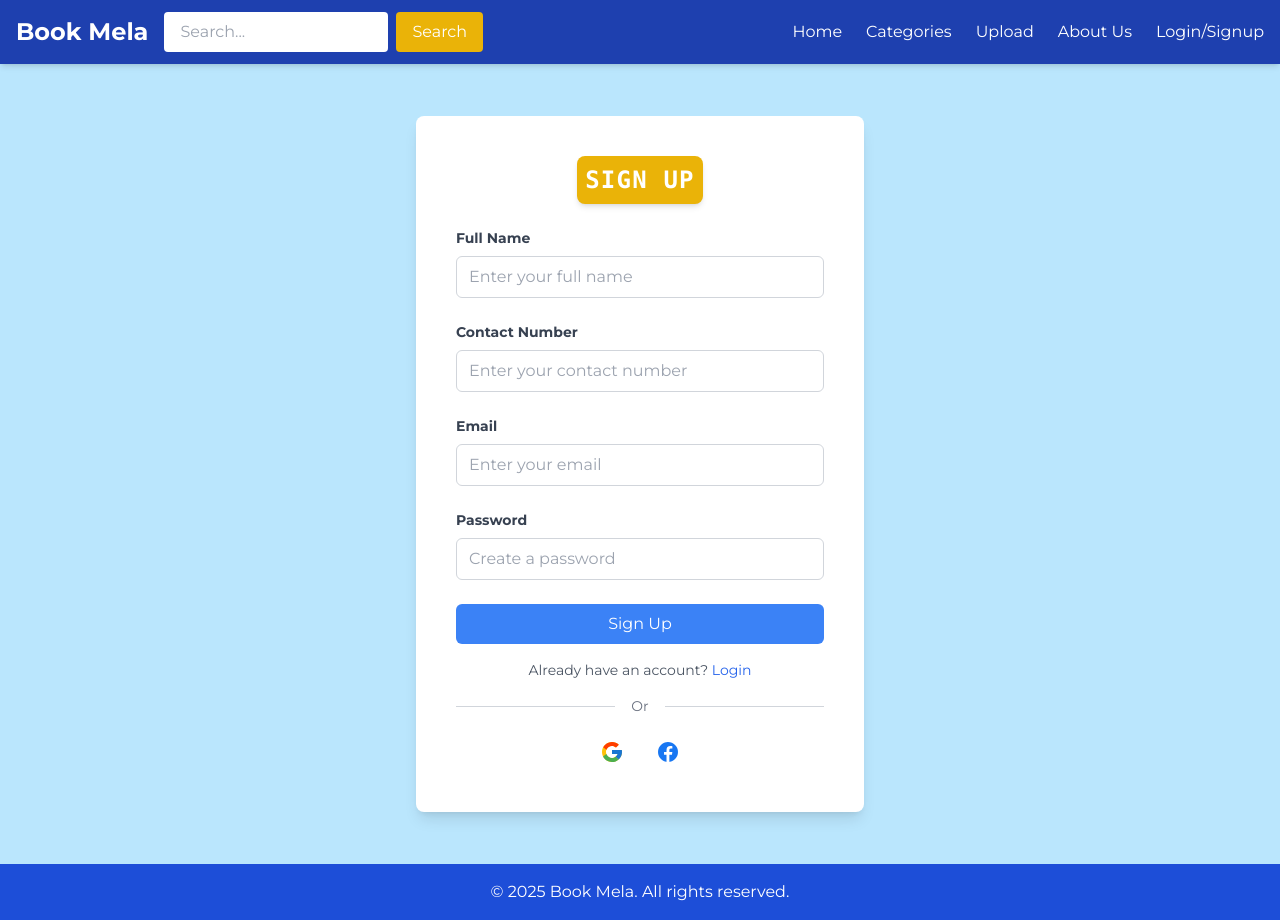
After one commit to aadesh1145/Helix-080, a Flask app: page /signup in a window 1280 px wide. The commit adds this page. Run offline with Flask 3, Linux system fonts and the light colour scheme; some libraries are stand-ins or nearby versions.

Commit message:
initial commit

```diff
--- /dev/null
+++ b/templates/signup.html
@@ -0,0 +1,106 @@
+
+{% extends "layout.html" %}
+
+{% block title %}Sign Up - Book Mela{% endblock %}
+
+{% block content %}
+<div class="bg-sky-200 h-screen flex items-center justify-center">
+    <div class="bg-white p-10 rounded-lg shadow-lg max-w-md w-full">
+        <h2 class="text-2xl font-bold mb-6 text-center text-white font-mono tracking-wider bg-yellow-500 p-2 mx-auto w-fit shadow-md rounded-lg">SIGN UP</h2>
+
+        <form class="space-y-6">
+            <!-- Name -->
+            <div>
+                <label class="block text-gray-700 text-sm font-bold mb-2" for="name">
+                    Full Name
+                </label>
+                <input
+                    class="w-full px-3 py-2 border border-gray-300 rounded-md focus:outline-none focus:border-blue-500"
+                    type="text"
+                    id="name"
+                    placeholder="Enter your full name"
+                    required
+                />
+            </div>
+
+            <!-- Contact Number -->
+            <div>
+                <label class="block text-gray-700 text-sm font-bold mb-2" for="phone">
+                    Contact Number
+                </label>
+                <input
+                    class="w-full px-3 py-2 border border-gray-300 rounded-md focus:outline-none focus:border-blue-500"
+                    type="tel"
+                    id="phone"
+                    placeholder="Enter your contact number"
+                    required
+                />
+            </div>
+
+            <!-- Email -->
+            <div>
+                <label class="block text-gray-700 text-sm font-bold mb-2" for="email">
+                    Email
+                </label>
+                <input
+                    class="w-full px-3 py-2 border border-gray-300 rounded-md focus:outline-none focus:border-blue-500"
+                    type="email"
+                    id="email"
+                    placeholder="Enter your email"
+                    required
+                />
+            </div>
+
+            <!-- Password -->
+            <div>
+                <label class="block text-gray-700 text-sm font-bold mb-2" for="password">
+                    Password
+                </label>
+                <input
+                    class="w-full px-3 py-2 border border-gray-300 rounded-md focus:outline-none focus:border-blue-500"
+                    type="password"
+                    id="password"
+                    placeholder="Create a password"
+                    required
+                />
+            </div>
+
+            <button
+                type="submit"
+                class="w-full bg-blue-500 text-white py-2 px-4 rounded-md hover:bg-blue-600 focus:outline-none focus:ring-2 focus:ring-blue-500 focus:ring-opacity-50"
+            >
+                Sign Up
+            </button>
+        </form>
+
+        <p class="mt-4 text-center text-sm text-gray-600">
+            Already have an account?
+            <a href="{{ url_for('login') }}" class="text-blue-600 hover:underline">Login</a>
+        </p>
+
+        <div class="mt-4 flex items-center justify-between">
+            <hr class="w-full border-t border-gray-300">
+            <span class="px-4 text-gray-500 text-sm">Or</span>
+            <hr class="w-full border-t border-gray-300">
+        </div>
+
+        <div class="mt-4 flex justify-center space-x-4">
+            <a href="https://accounts.google.com/signin" target="_blank" rel="noopener noreferrer" class="p-2 hover:opacity-80 transition-opacity">
+                <svg class="h-6 w-6" xmlns="http://www.w3.org/2000/svg" viewBox="0 0 48 48">
+                    <path fill="#FFC107" d="M43.611,20.083H42V20H24v8h11.303c-1.649,4.657-6.08,8-11.303,8c-6.627,0-12-5.373-12-12c0-6.627,5.373-12,12-12c3.059,0,5.842,1.154,7.961,3.039l5.657-5.657C34.046,6.053,29.268,4,24,4C12.955,4,4,12.955,4,24c0,11.045,8.955,20,20,20c11.045,0,20-8.955,20-20C44,22.659,43.862,21.35,43.611,20.083z"/>
+                    <path fill="#FF3D00" d="M6.306,14.691l6.571,4.819C14.655,15.108,18.961,12,24,12c3.059,0,5.842,1.154,7.961,3.039l5.657-5.657C34.046,6.053,29.268,4,24,4C16.318,4,9.656,8.337,6.306,14.691z"/>
+                    <path fill="#4CAF50" d="M24,44c5.166,0,9.86-1.977,13.409-5.192l-6.19-5.238C29.211,35.091,26.715,36,24,36c-5.202,0-9.619-3.317-11.283-7.946l-6.522,5.025C9.505,39.556,16.227,44,24,44z"/>
+                    <path fill="#1976D2" d="M43.611,20.083H42V20H24v8h11.303c-0.792,2.237-2.231,4.166-4.087,5.571c0.001-0.001,0.002-0.001,0.003-0.002l6.19,5.238C36.971,39.205,44,34,44,24C44,22.659,43.862,21.35,43.611,20.083z"/>
+                </svg>
+            </a>
+
+            <a href="https://www.facebook.com/login" target="_blank" rel="noopener noreferrer" class="p-2 hover:opacity-80 transition-opacity">
+                <svg class="h-6 w-6" xmlns="http://www.w3.org/2000/svg" viewBox="0 0 48 48">
+                    <path fill="#1877F2" d="M24,4C12.954,4,4,12.954,4,24s8.954,20,20,20s20-8.954,20-20S35.046,4,24,4z"/>
+                    <path fill="#ffffff" d="M26.707,29.301h5.176l0.813-5.258h-5.989v-2.874c0-2.184,0.714-4.121,2.757-4.121h3.283V12.46 c-0.577-0.078-1.797-0.248-4.102-0.248c-4.814,0-7.636,2.542-7.636,8.334v3.498H16.06v5.258h4.948v14.452 C21.988,43.9,22.981,44,24,44c0.921,0,1.82-0.084,2.707-0.204V29.301z"/>
+                </svg>
+            </a>
+        </div>
+    </div>
+</div>
+{% endblock %}
```
Also changed, not shown: templates/login.html (+33 -1 lines).
